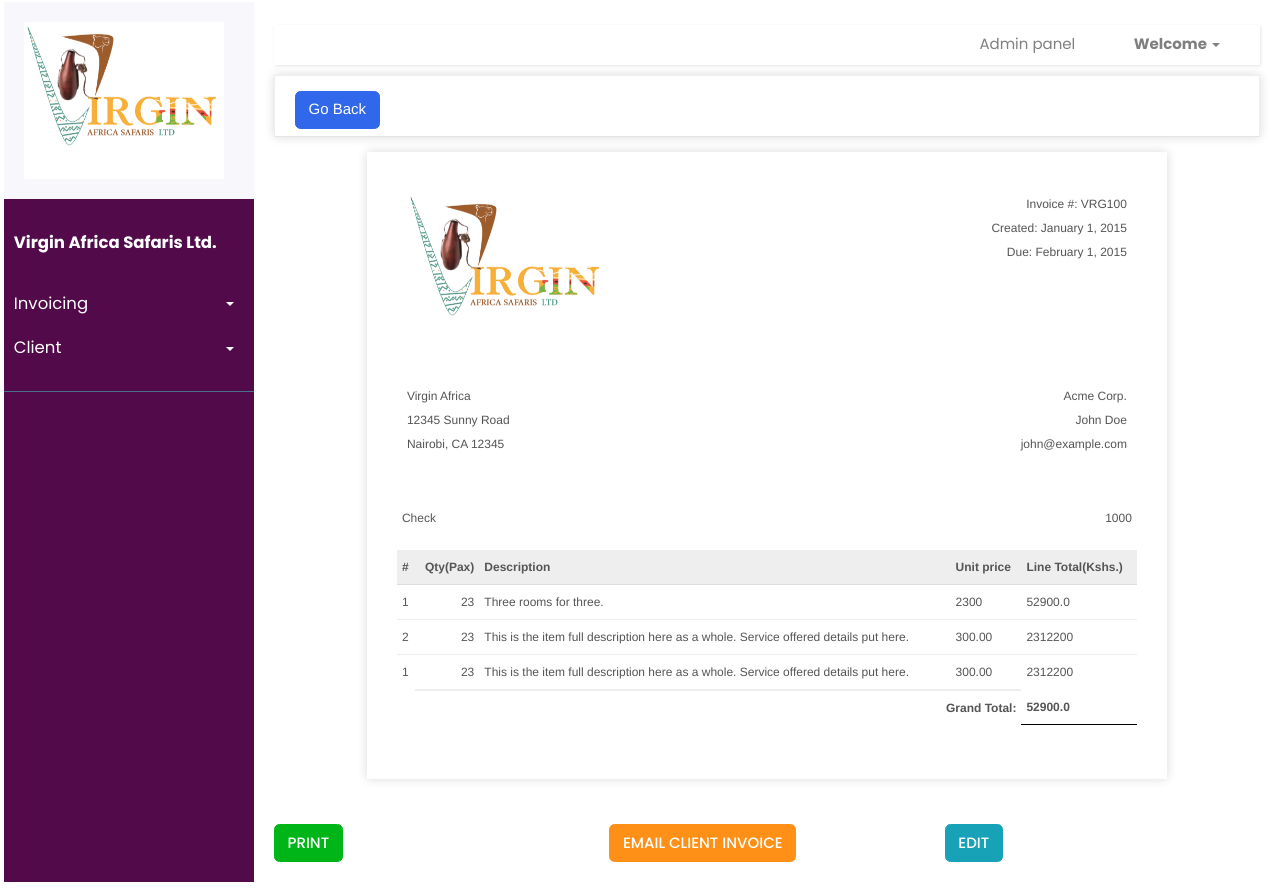
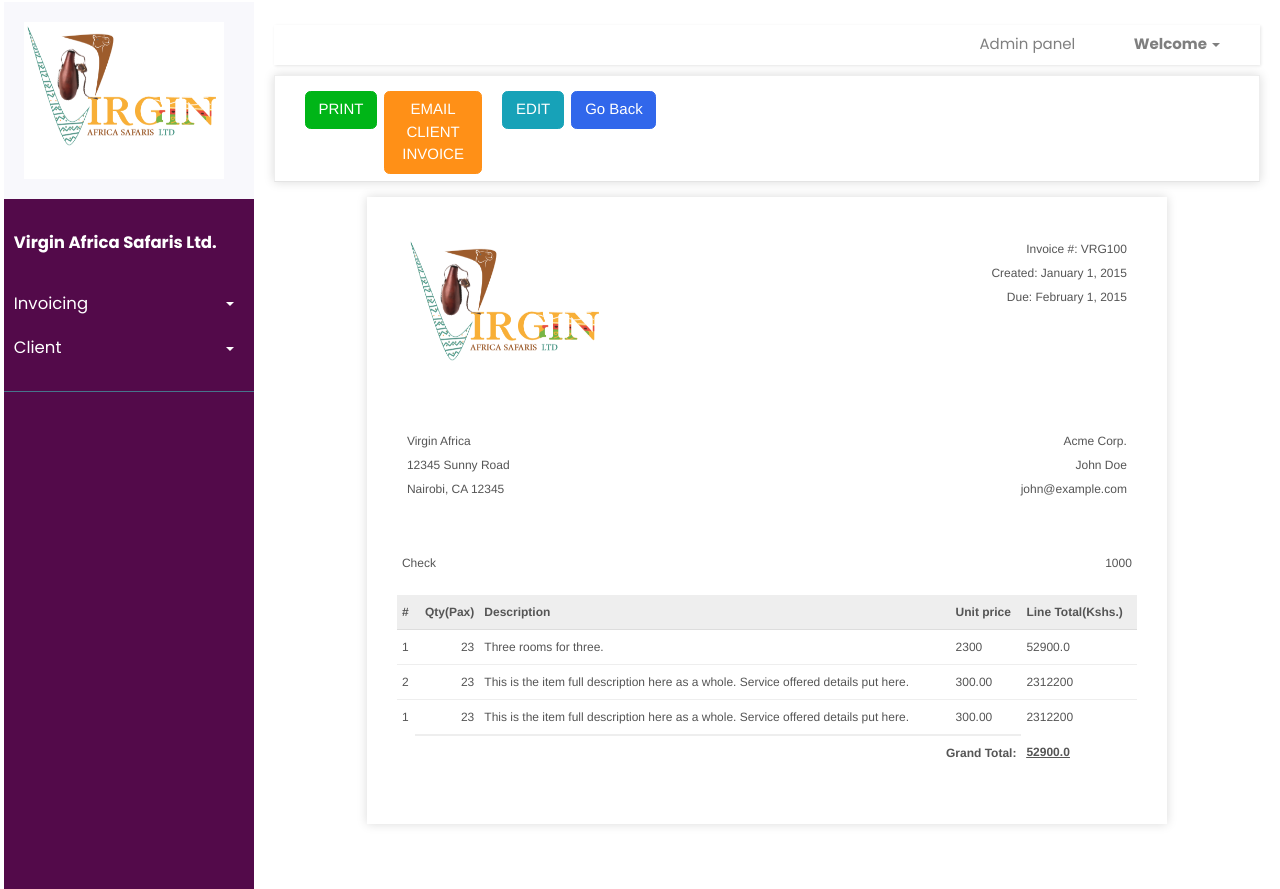
Before and after one commit to kenwekesa/virgin-invoicing-app, a Django app: a page that uses templates/invoice/view_created_invoice.html in a window 1280 px wide. Run offline with Django 3.2, Linux system fonts and the light colour scheme; data comes from the database, SQL or seed files in the repository; some libraries are stand-ins or nearby versions; some web fonts are replaced.

Commit message:
somethign

```diff
--- a/templates/invoice/view_created_invoice.html
+++ b/templates/invoice/view_created_invoice.html
@@ -17,6 +17,29 @@
   "
 >
   <div class="btn-toolbar mb-2 mb-md-0">
+    <div class="col-lg-2" >
+              <a href="{% url 'viewpdf'%} " target="_blank"
+                ><button class="btn btn-success text-white">
+                  PRINT
+                </button></a
+              >
+            </div>
+            <div class="col-lg-3">
+              <a href="#"
+                ><button class="btn btn-warning text-white">
+                  EMAIL CLIENT INVOICE
+                </button></a
+              >
+            </div>
+
+            <div class="col-lg-2">
+              <a href="{% url 'view-pdf-invoice' invoice.slug %}"
+              target="_blank"
+                ><button class="btn btn-info text-white">
+                  EDIT
+                </button></a
+              >
+            </div>
     <div class="btn-group me-2">
       <a href="{% url 'view-invoices' %}"
         ><button type="button" class="btn btn-primary">Go Back</button></a
@@ -127,7 +150,7 @@
           <td></td>
 
           <td colspan="3">Grand Total:</td>
-          <td class = "grand_total">{{invoice.grand_total}}</td>
+          <td class = "grand_total"><u><u>{{invoice.grand_total}}</u><u/></td>
         </tr>
       </table>
       </tr>
@@ -141,29 +164,7 @@
 <br/><br/>
 
           <div class="row">
-            <div class="col-lg-4">
-              <a href="{% url 'viewpdf'%} " target="_blank"
-                ><button class="btn btn-success text-white">
-                  PRINT
-                </button></a
-              >
-            </div>
-            <div class="col-lg-4">
-              <a href="#"
-                ><button class="btn btn-warning text-white">
-                  EMAIL CLIENT INVOICE
-                </button></a
-              >
-            </div>
 
-            <div class="col-lg-4">
-              <a href="{% url 'view-pdf-invoice' invoice.slug %}"
-              target="_blank"
-                ><button class="btn btn-info text-white">
-                  EDIT
-                </button></a
-              >
-            </div>
           </div>
         </div>
       </div>
--- a/virginafrica/static/css/doc.css
+++ b/virginafrica/static/css/doc.css
@@ -69,7 +69,6 @@
 }
 
 .grand_total {
-  border-bottom: 1px double #000;
     font-weight: bold;
 }
 
@@ -79,7 +78,6 @@
         display: block;
         text-align: center;
     }
-
     .invoice-box table tr.information table td {
         width: 100%;
         display: block;
@@ -87,11 +85,12 @@
     }
 }
 
+
 /** RTL **/
+
 .invoice-box.rtl {
     direction: rtl;
-  font-family: Tahoma, "Helvetica Neue", "Helvetica", Helvetica, Arial,
-    sans-serif;
+    font-family: Tahoma, "Helvetica Neue", "Helvetica", Helvetica, Arial, sans-serif;
 }
 
 .invoice-box.rtl table {
```
Lines whose indentation alone changed are shown as unchanged.
